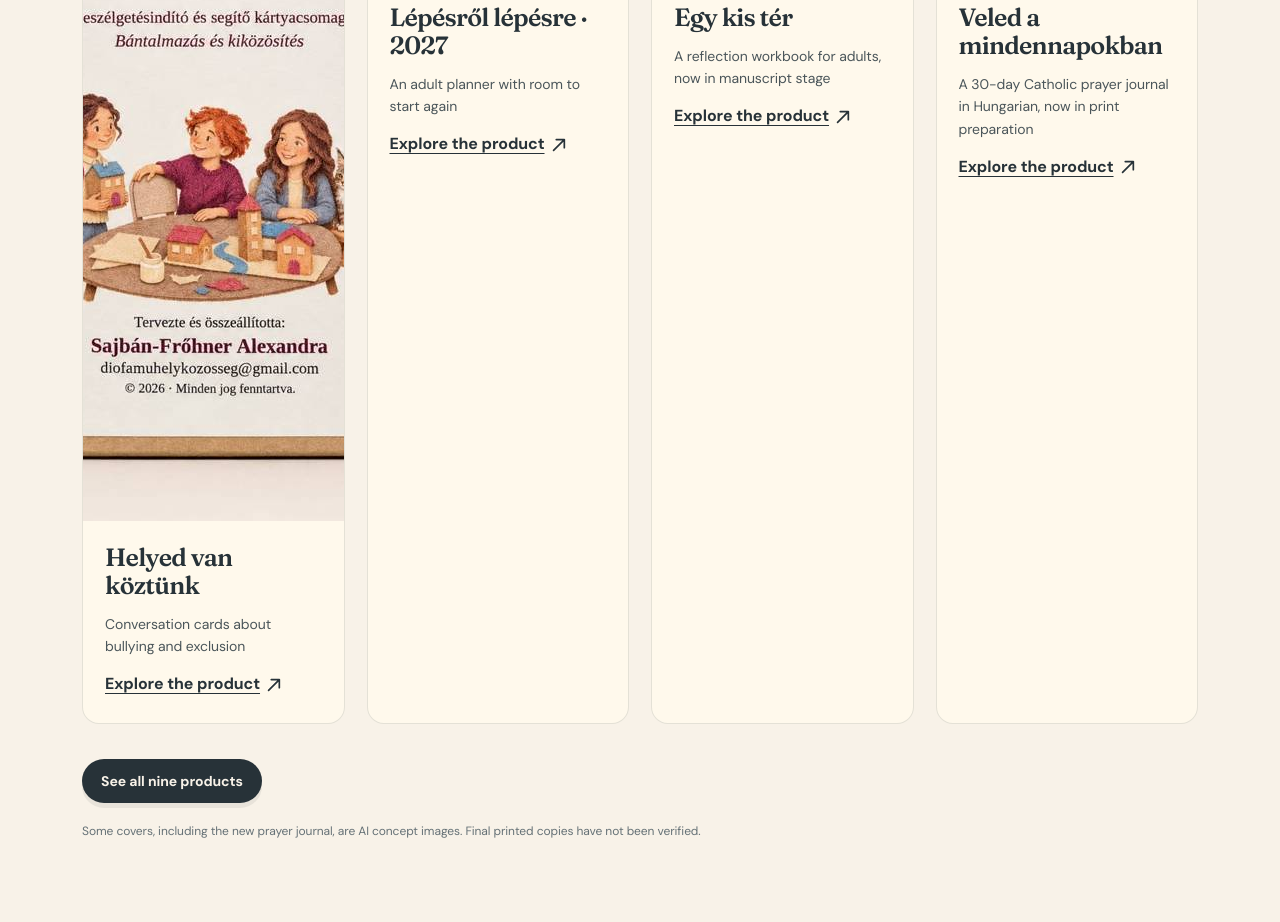
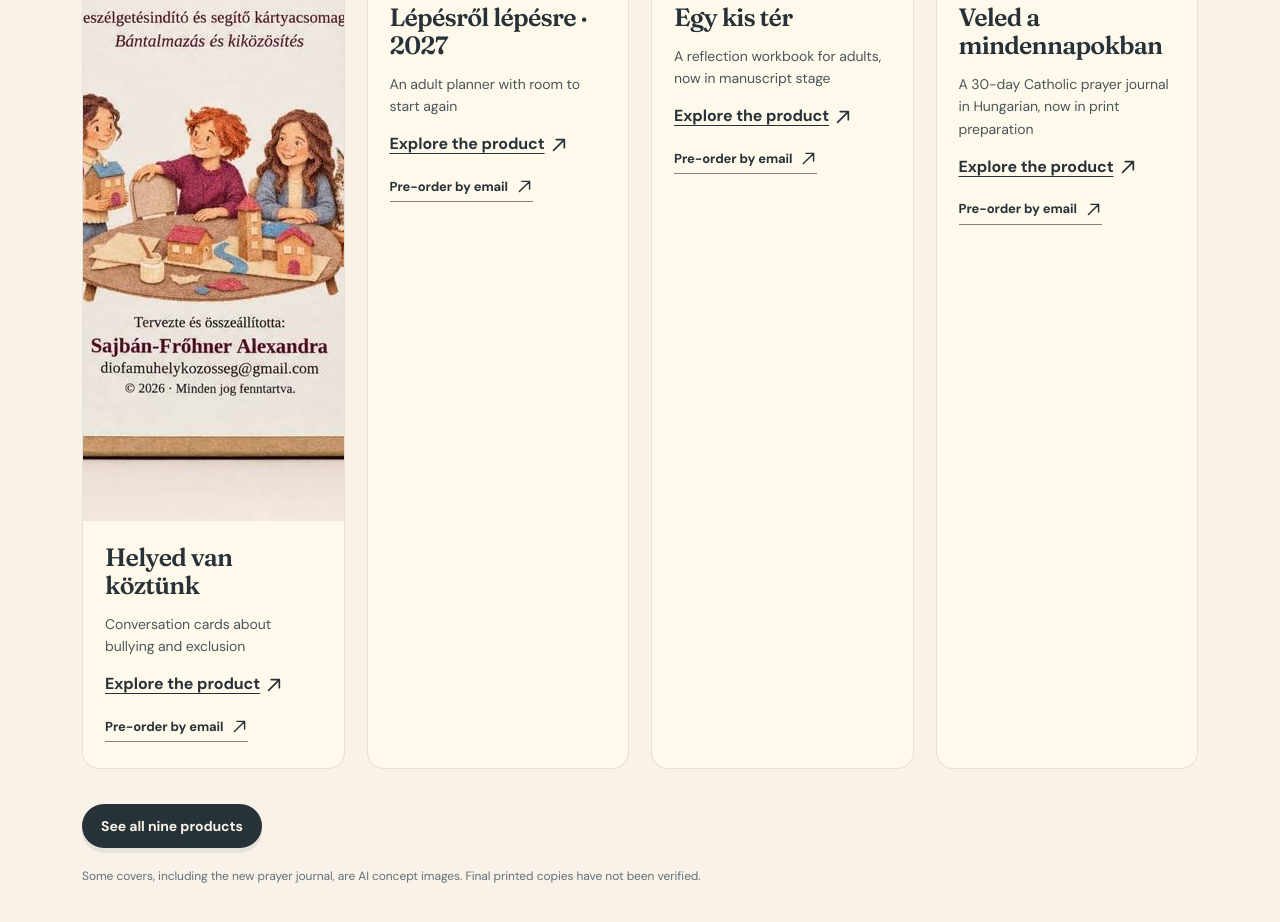
Before and after one commit to 880rzz/newvibe, a plain HTML site: page index.html in a window 1280 px wide. Shown: the part 3775-4697 px from the top of the page. Drawn offline with Linux system fonts and the light colour scheme.

Commit message:
fix: insert preorder CTA into four multi-line home feature cards

```diff
--- a/index.html
+++ b/index.html
@@ -158,20 +158,16 @@
   <div class="fep-featured-grid">
     <article class="fep-mini-product">
       <img src="assets/helyed-van-koztunk-03.jpg" alt="Helyed van köztünk conversation cards" width="800" height="800" loading="lazy">
-      <div><h3>Helyed van köztünk</h3><p data-i18n="miniCardDesc">Conversation cards about bullying and exclusion</p><a href="products/helyed-van-koztunk.html" data-lang-link="card" data-i18n="productExplore" class="fep-arrow-link">Explore the cards <span class="fep-vector-icon" aria-hidden="true"><svg viewBox="0 0 20 20" focusable="false"><path d="M4 16 16 4M7 4h9v9"/></svg></span></a></div>
-    </article>
+      <div><h3>Helyed van köztünk</h3><p data-i18n="miniCardDesc">Conversation cards about bullying and exclusion</p><a href="products/helyed-van-koztunk.html" data-lang-link="card" data-i18n="productExplore" class="fep-arrow-link">Explore the cards <span class="fep-vector-icon" aria-hidden="true"><svg viewBox="0 0 20 20" focusable="false"><path d="M4 16 16 4M7 4h9v9"/></svg></span></a><a class="fep-preorder-compact" href="mailto:diofamuhelykozosseg@gmail.com?subject=For%20Every%20Path%20%7C%20Pre-order%20request%20%7C%20helyed-van-koztunk" data-preorder-slug="helyed-van-koztunk"><span data-i18n="preorderCta">Pre-order by email</span> <svg class="fep-preorder-icon" viewBox="0 0 20 20" aria-hidden="true" focusable="false"><path d="M4 16 16 4M7 4h9v9"/></svg></a></div></article>
     <article class="fep-mini-product">
       <img class="fep-concept-image" src="assets/fep-adhd-concept.webp" width="1122" height="1402" alt="Lépésről lépésre 2027 – AI-generated illustration of future printed editions; not photographs of manufactured products." loading="lazy" decoding="async">
-      <div><h3>Lépésről lépésre · 2027</h3><p data-i18n="miniAdhdDesc">An adult planner with room to start again</p><a href="products/lepesrol-lepesre-2027.html" data-lang-link="adhd" data-i18n="productExplore" class="fep-arrow-link">Explore the planner <span class="fep-vector-icon" aria-hidden="true"><svg viewBox="0 0 20 20" focusable="false"><path d="M4 16 16 4M7 4h9v9"/></svg></span></a></div>
-    </article>
+      <div><h3>Lépésről lépésre · 2027</h3><p data-i18n="miniAdhdDesc">An adult planner with room to start again</p><a href="products/lepesrol-lepesre-2027.html" data-lang-link="adhd" data-i18n="productExplore" class="fep-arrow-link">Explore the planner <span class="fep-vector-icon" aria-hidden="true"><svg viewBox="0 0 20 20" focusable="false"><path d="M4 16 16 4M7 4h9v9"/></svg></span></a><a class="fep-preorder-compact" href="mailto:diofamuhelykozosseg@gmail.com?subject=For%20Every%20Path%20%7C%20Pre-order%20request%20%7C%20lepesrol-lepesre-2027" data-preorder-slug="lepesrol-lepesre-2027"><span data-i18n="preorderCta">Pre-order by email</span> <svg class="fep-preorder-icon" viewBox="0 0 20 20" aria-hidden="true" focusable="false"><path d="M4 16 16 4M7 4h9v9"/></svg></a></div></article>
     <article class="fep-mini-product">
       <img class="fep-concept-image" src="assets/fep-workbook-concept.webp" width="1122" height="1402" alt="Egy kis tér – AI-generated illustration of future printed editions; not photographs of manufactured products." loading="lazy" decoding="async">
-      <div><h3>Egy kis tér</h3><p data-i18n="miniWorkbookDesc">A reflection workbook for adults, now in manuscript stage</p><a href="products/egy-kis-ter.html" data-lang-link="workbook" data-i18n="productExplore" class="fep-arrow-link">Explore the workbook <span class="fep-vector-icon" aria-hidden="true"><svg viewBox="0 0 20 20" focusable="false"><path d="M4 16 16 4M7 4h9v9"/></svg></span></a></div>
-    </article>
+      <div><h3>Egy kis tér</h3><p data-i18n="miniWorkbookDesc">A reflection workbook for adults, now in manuscript stage</p><a href="products/egy-kis-ter.html" data-lang-link="workbook" data-i18n="productExplore" class="fep-arrow-link">Explore the workbook <span class="fep-vector-icon" aria-hidden="true"><svg viewBox="0 0 20 20" focusable="false"><path d="M4 16 16 4M7 4h9v9"/></svg></span></a><a class="fep-preorder-compact" href="mailto:diofamuhelykozosseg@gmail.com?subject=For%20Every%20Path%20%7C%20Pre-order%20request%20%7C%20egy-kis-ter" data-preorder-slug="egy-kis-ter"><span data-i18n="preorderCta">Pre-order by email</span> <svg class="fep-preorder-icon" viewBox="0 0 20 20" aria-hidden="true" focusable="false"><path d="M4 16 16 4M7 4h9v9"/></svg></a></div></article>
     <article class="fep-mini-product">
       <img class="fep-concept-image" src="assets/fep-veled-a-mindennapokban-concept.webp" width="840" height="1050" alt="Veled a mindennapokban – AI-generated concept image, not a manufactured-product photograph" loading="lazy" decoding="async">
-      <div><h3>Veled a mindennapokban</h3><p data-i18n="miniPrayerDesc">A 30-day Catholic prayer journal in Hungarian, now in print preparation</p><a href="products/veled-a-mindennapokban.html" data-lang-link="prayer" data-i18n="productExplore" class="fep-arrow-link">Explore the journal <span class="fep-vector-icon" aria-hidden="true"><svg viewBox="0 0 20 20" focusable="false"><path d="M4 16 16 4M7 4h9v9"/></svg></span></a></div>
-    </article>
+      <div><h3>Veled a mindennapokban</h3><p data-i18n="miniPrayerDesc">A 30-day Catholic prayer journal in Hungarian, now in print preparation</p><a href="products/veled-a-mindennapokban.html" data-lang-link="prayer" data-i18n="productExplore" class="fep-arrow-link">Explore the journal <span class="fep-vector-icon" aria-hidden="true"><svg viewBox="0 0 20 20" focusable="false"><path d="M4 16 16 4M7 4h9v9"/></svg></span></a><a class="fep-preorder-compact" href="mailto:diofamuhelykozosseg@gmail.com?subject=For%20Every%20Path%20%7C%20Pre-order%20request%20%7C%20veled-a-mindennapokban" data-preorder-slug="veled-a-mindennapokban"><span data-i18n="preorderCta">Pre-order by email</span> <svg class="fep-preorder-icon" viewBox="0 0 20 20" aria-hidden="true" focusable="false"><path d="M4 16 16 4M7 4h9v9"/></svg></a></div></article>
   </div>
   <a class="button button-ink" href="catalog/" data-lang-link="catalog" data-i18n="collectionCta">See all nine products</a>
   <p class="fep-featured-disclosure" data-i18n="collectionDisclosure">The planner and workbook images are illustrative cover representations; final physical production is still in preparation.</p>
```
